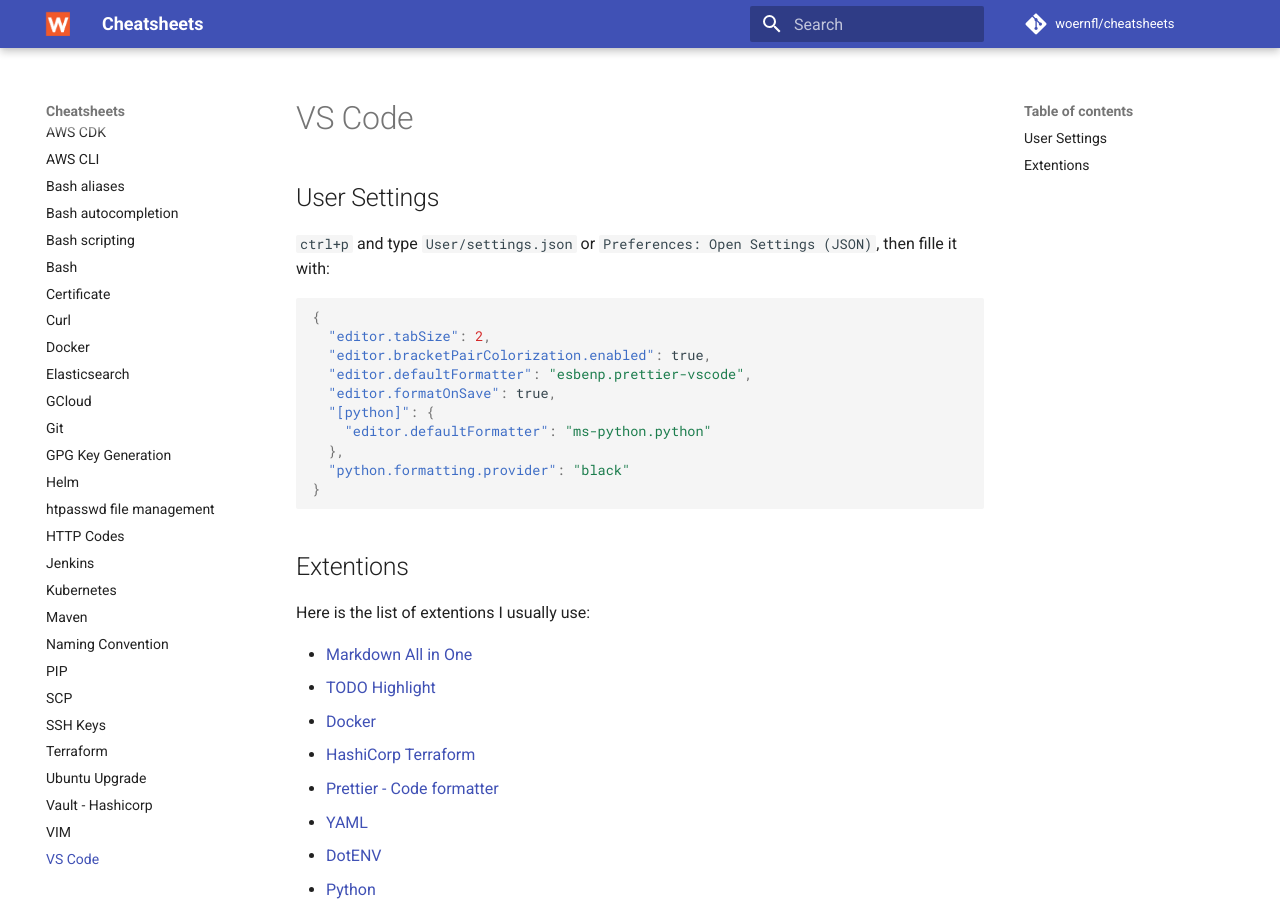
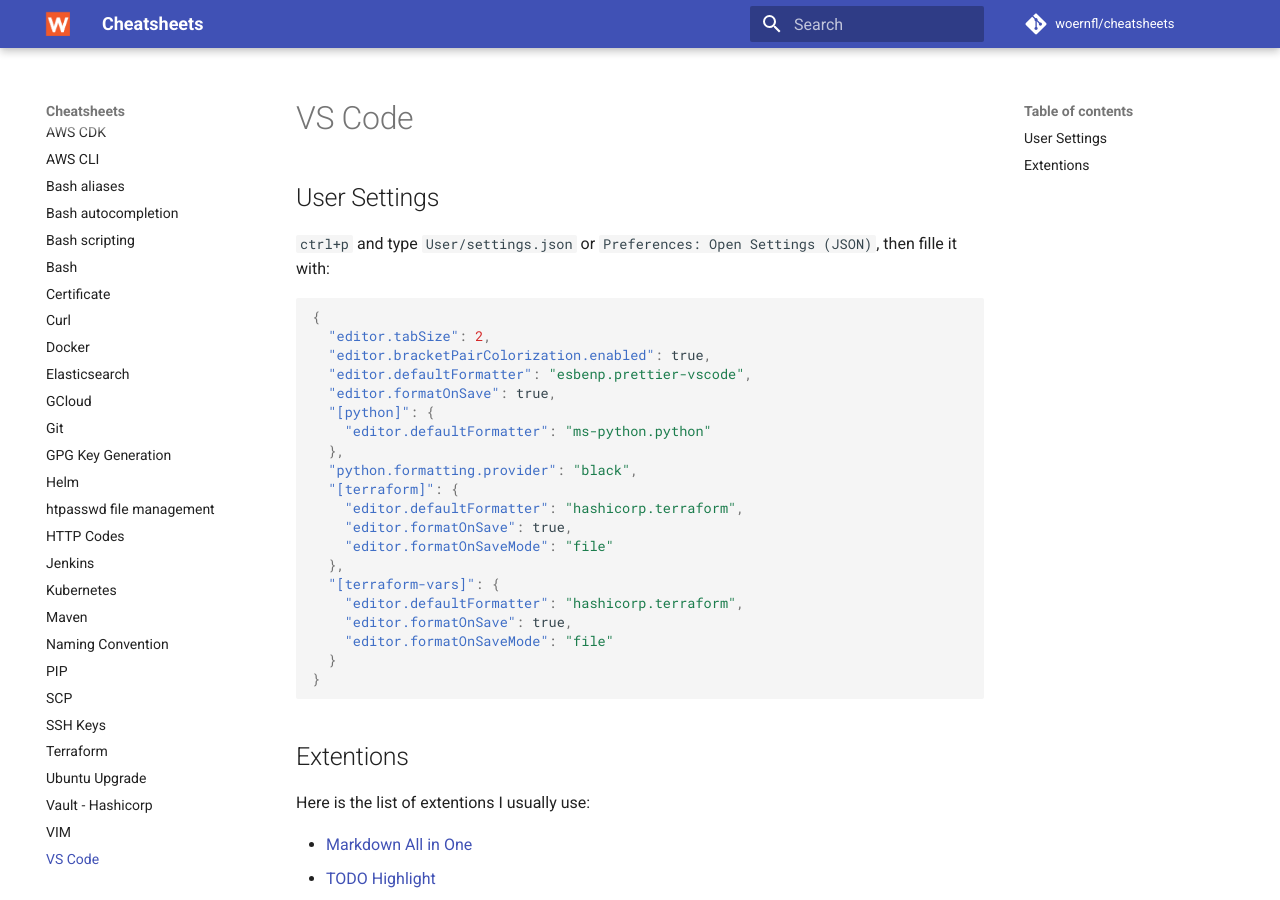
Before and after one commit to woernfl/cheatsheets, an MkDocs documentation site: the page built from docs/vs-code.md, in a window 1280 px wide and 900 px high. Built offline with MkDocs 1.6.1 and Material for MkDocs 9.7.7, drawn with Linux system fonts in a browser that asks for light colours; comment, search, counter and statistics services are not loaded.

Commit message:
Update vs-code.md

````diff
--- a/docs/vs-code.md
+++ b/docs/vs-code.md
@@ -13,7 +13,17 @@
   "[python]": {
     "editor.defaultFormatter": "ms-python.python"
   },
-  "python.formatting.provider": "black"
+  "python.formatting.provider": "black",
+  "[terraform]": {
+    "editor.defaultFormatter": "hashicorp.terraform",
+    "editor.formatOnSave": true,
+    "editor.formatOnSaveMode": "file"
+  },
+  "[terraform-vars]": {
+    "editor.defaultFormatter": "hashicorp.terraform",
+    "editor.formatOnSave": true,
+    "editor.formatOnSaveMode": "file"
+  }
 }
 ```
 
````
